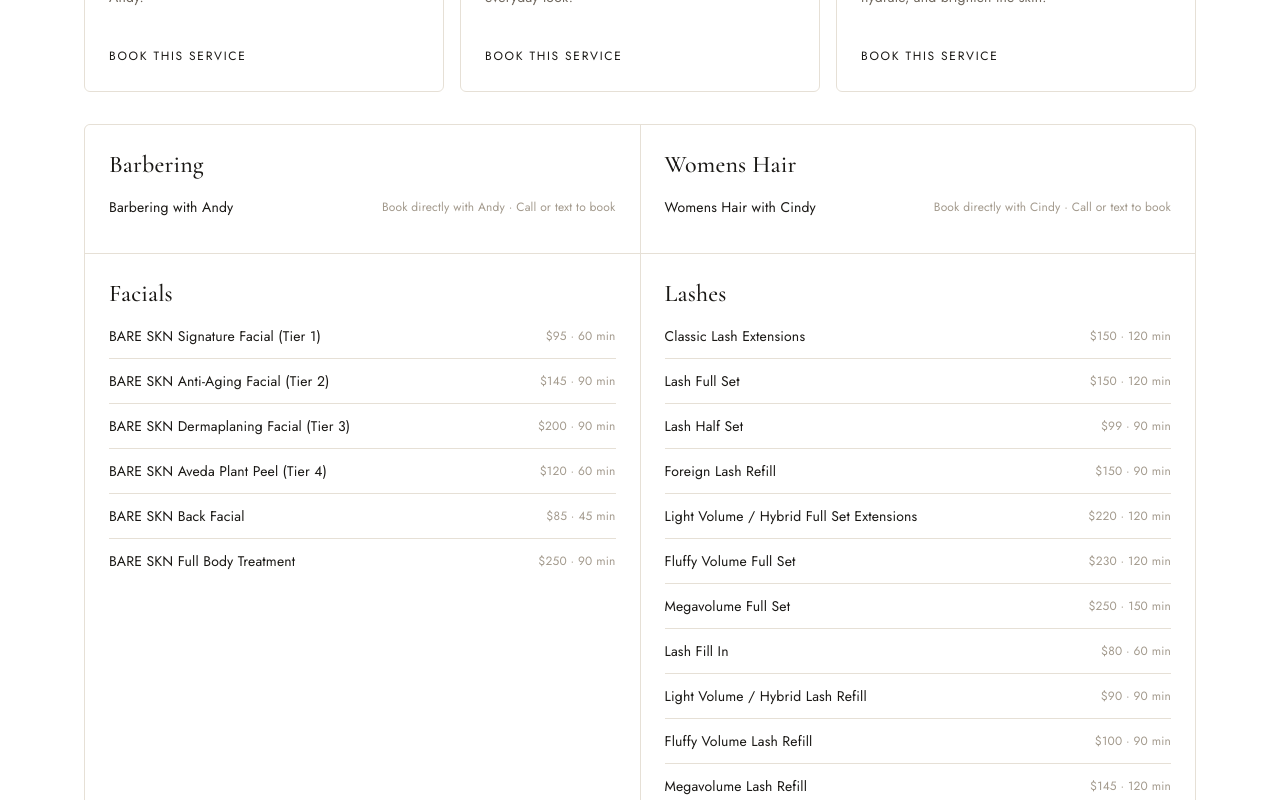
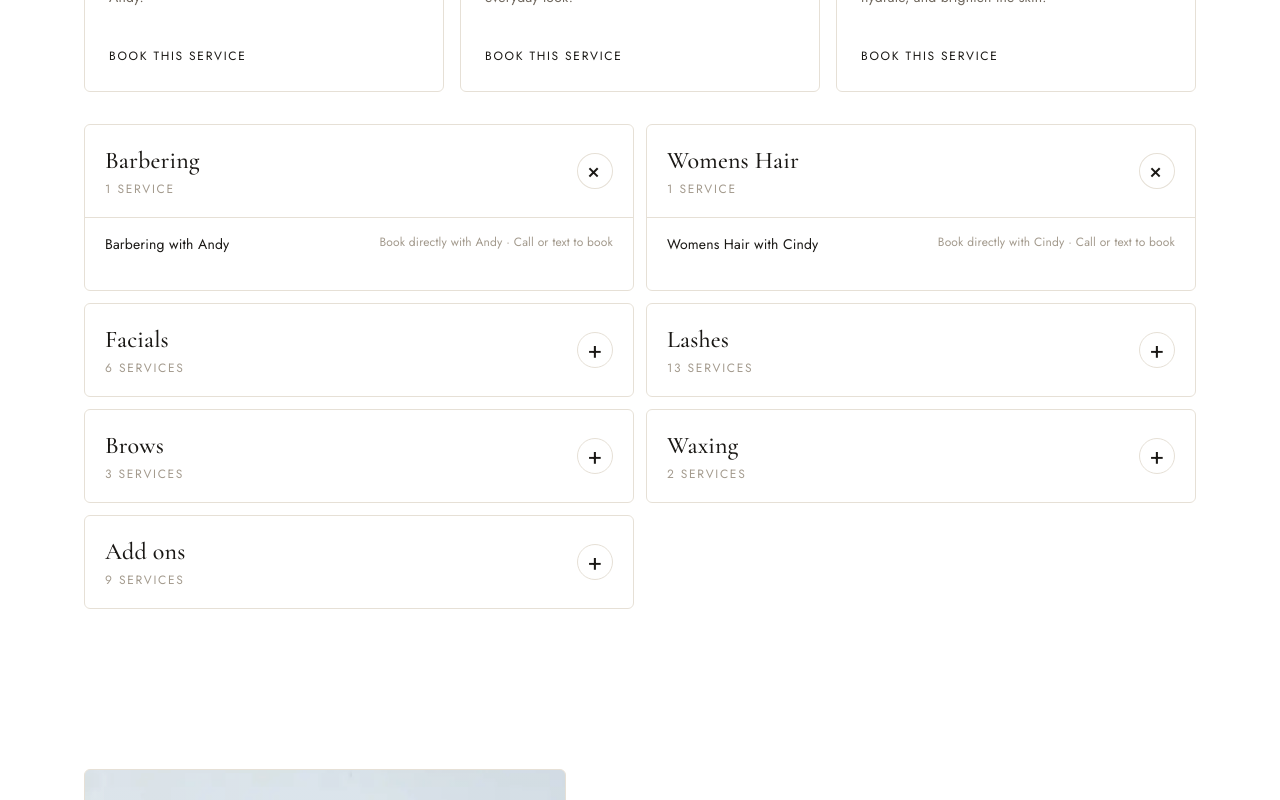
Before and after one commit to tdong1919-dev/BareStudiosOS, a Next.js app: page / in a window 1280 px wide. Shown: the part 1640-2440 px from the top of the page. Built offline with nearby package versions, Linux system fonts and the light colour scheme.

Commit message:
Refine services menu and public animations

```diff
--- a/app/about/page.tsx
+++ b/app/about/page.tsx
@@ -43,7 +43,7 @@
     <main>
       <PublicSiteHeader />
 
-      <section className="mx-auto grid max-w-6xl grid-cols-1 items-center gap-10 px-5 py-16 sm:py-24 md:grid-cols-[0.95fr_1.05fr]">
+      <section className="reveal-up mx-auto grid max-w-6xl grid-cols-1 items-center gap-10 px-5 py-16 sm:py-24 md:grid-cols-[0.95fr_1.05fr]">
         <div>
           <Eyebrow>About</Eyebrow>
           <h1 className="mt-4 font-serif text-5xl font-medium leading-[1.05] tracking-tight sm:text-6xl">
@@ -68,7 +68,7 @@
             </Link>
           </div>
         </div>
-        <div className="overflow-hidden rounded-md border border-border bg-surface-elevated">
+        <div className="hover-lift overflow-hidden rounded-md border border-border bg-surface-elevated">
           <div className="relative aspect-[4/3] bg-linen">
             <Image src={`${IMAGE_BASE}/bare-studios-tools-station.png`} alt="Bare Studios hair and beauty tools" fill sizes="(max-width: 768px) 100vw, 50vw" className="object-cover" />
           </div>
@@ -85,14 +85,14 @@
         </div>
       </section>
 
-      <section className="mx-auto max-w-6xl px-5 pb-20">
+      <section className="reveal-up mx-auto max-w-6xl px-5 pb-20">
         <div className="mb-6">
           <Eyebrow>What clients say</Eyebrow>
           <h2 className="mt-3 font-serif text-4xl font-medium">Kind words from the chair.</h2>
         </div>
         <div className="grid gap-4 md:grid-cols-4">
           {ABOUT_REVIEWS.map((review) => (
-            <article key={review.name} className="rounded-md border border-border bg-surface p-6">
+            <article key={review.name} className="hover-lift rounded-md border border-border bg-surface p-6">
               <p className="text-sm font-medium text-success">★★★★★</p>
               <p className="mt-4 text-base leading-relaxed text-text-secondary">{review.text}</p>
               <div className="mt-6 border-t border-border pt-4">
@@ -109,7 +109,7 @@
             ["bare-studios-blonde-hair.png", "Bare Studios hair service"],
             ["bare-studios-tools-station.png", "Bare Studios tools station"],
           ].map(([file, label]) => (
-            <div key={file} className="relative aspect-[4/3] overflow-hidden rounded-md border border-border bg-linen">
+            <div key={file} className="image-zoom relative aspect-[4/3] overflow-hidden rounded-md border border-border bg-linen">
               <Image src={`${IMAGE_BASE}/${file}`} alt={label} fill sizes="(max-width: 768px) 100vw, 33vw" className="object-contain" />
             </div>
           ))}
--- a/app/globals.css
+++ b/app/globals.css
@@ -56,6 +56,60 @@
 
 /* Primary button = solid ink (kept under the old class name) */
 .bg-gradient-brand { background: var(--gradient-brand); }
+
+.public-page-enter {
+  animation: public-page-enter 520ms ease both;
+}
+
+.reveal-up {
+  animation: reveal-up 640ms ease both;
+}
+
+.hover-lift {
+  transition: transform 220ms ease, box-shadow 220ms ease, background-color 220ms ease;
+}
+
+.hover-lift:hover {
+  transform: translateY(-3px);
+  box-shadow: 0 18px 40px rgba(26, 24, 21, 0.08);
+}
+
+.image-zoom img {
+  transition: transform 700ms ease;
+}
+
+.image-zoom:hover img {
+  transform: scale(1.035);
+}
+
+.service-accordion summary::-webkit-details-marker {
+  display: none;
+}
+
+.service-accordion[open] .service-accordion-icon {
+  transform: rotate(45deg);
+}
+
+@keyframes public-page-enter {
+  from { opacity: 0; transform: translateY(8px); }
+  to { opacity: 1; transform: translateY(0); }
+}
+
+@keyframes reveal-up {
+  from { opacity: 0; transform: translateY(18px); }
+  to { opacity: 1; transform: translateY(0); }
+}
+
+@media (prefers-reduced-motion: reduce) {
+  *,
+  *::before,
+  *::after {
+    animation-duration: 0.001ms !important;
+    animation-iteration-count: 1 !important;
+    scroll-behavior: auto !important;
+    transition-duration: 0.001ms !important;
+  }
+}
 
 /* Soft linen placeholder for photo areas */
 .photo-frame {
--- a/app/page.tsx
+++ b/app/page.tsx
@@ -56,7 +56,7 @@
 
 function Section({ children, className = "", id }: { children: React.ReactNode; className?: string; id?: string }) {
   return (
-    <section id={id} className={`mx-auto max-w-6xl px-5 ${className}`}>
+    <section id={id} className={`reveal-up mx-auto max-w-6xl px-5 ${className}`}>
       {children}
     </section>
   );
@@ -79,7 +79,7 @@
 
 function SalonImage({ label, src, className = "", showLabel = true }: { label: string; src: string; className?: string; showLabel?: boolean }) {
   return (
-    <div className={`relative overflow-hidden rounded-md border border-border bg-linen ${className}`}>
+    <div className={`image-zoom relative overflow-hidden rounded-md border border-border bg-linen ${className}`}>
       <Image src={src} alt={label} fill sizes="(max-width: 768px) 100vw, 50vw" className="object-cover" />
       <div className="absolute inset-0 bg-gradient-to-t from-black/28 via-transparent to-white/8" />
       {showLabel ? (
@@ -184,7 +184,7 @@
 
         <div className="grid grid-cols-1 gap-4 md:grid-cols-3">
           {FEATURED_SERVICES.map((service) => (
-            <Link key={service.name} href={service.href} className="group rounded-md border border-border bg-surface p-6 transition-colors hover:bg-surface-elevated">
+            <Link key={service.name} href={service.href} className="hover-lift group rounded-md border border-border bg-surface p-6 transition-colors hover:bg-surface-elevated">
               <div className="flex items-start justify-between gap-4">
                 <p className="font-serif text-2xl font-medium">{service.name}</p>
                 <span className="shrink-0 text-sm text-text-muted">{service.price}</span>
@@ -195,19 +195,40 @@
           ))}
         </div>
 
-        <div className="mt-8 grid grid-cols-1 gap-px overflow-hidden rounded-md border border-border bg-border md:grid-cols-2">
-          {BARE_SERVICE_CATEGORIES.map((category) => (
-            <div key={category.name} className="bg-white p-6">
-              <h3 className="font-serif text-2xl font-medium">{category.name}</h3>
-              <div className="mt-4 space-y-3">
+        <div className="mt-8 grid gap-3 md:grid-cols-2">
+          {BARE_SERVICE_CATEGORIES.map((category, index) => (
+            <details
+              key={category.name}
+              className="service-accordion hover-lift rounded-md border border-border bg-white"
+              open={index < 2}
+            >
+              <summary className="flex cursor-pointer list-none items-center justify-between gap-4 p-5">
+                <div>
+                  <h3 className="font-serif text-2xl font-medium">{category.name}</h3>
+                  <p className="mt-1 text-xs uppercase tracking-[0.14em] text-text-muted">
+                    {category.services.length} {category.services.length === 1 ? "service" : "services"}
+                  </p>
+                </div>
+                <span className="service-accordion-icon grid size-9 shrink-0 place-items-center rounded-full border border-border text-2xl leading-none transition-transform">
+                  +
+                </span>
+              </summary>
+              <div className="max-h-[360px] overflow-y-auto border-t border-border px-5 pb-5">
                 {category.services.map((service) => (
-                  <Link key={service.name} href={`/book?service=${encodeURIComponent(service.name)}`} className="flex items-center justify-between gap-4 border-b border-border pb-3 last:border-b-0">
+                  <Link
+                    key={service.name}
+                    href={`/book?service=${encodeURIComponent(service.name)}`}
+                    className="grid gap-2 border-b border-border py-4 last:border-b-0 sm:grid-cols-[1fr_auto]"
+                  >
                     <span className="text-sm text-text-primary">{service.name}</span>
-                    <span className="shrink-0 text-xs text-text-muted">{service.price} · {service.duration}</span>
+                    <span className="text-xs text-text-muted sm:text-right">{service.price} · {service.duration}</span>
+                    {service.description ? (
+                      <span className="text-xs leading-relaxed text-text-secondary sm:col-span-2">{service.description}</span>
+                    ) : null}
                   </Link>
                 ))}
               </div>
-            </div>
+            </details>
           ))}
         </div>
       </Section>
--- a/components/app/PublicSiteHeader.tsx
+++ b/components/app/PublicSiteHeader.tsx
@@ -9,7 +9,7 @@
   ];
 
   return (
-    <header className="sticky top-0 z-30 border-b border-border bg-white/90 backdrop-blur">
+    <header className="public-page-enter sticky top-0 z-30 border-b border-border bg-white/90 backdrop-blur">
       <div className="mx-auto flex h-16 max-w-6xl items-center justify-between px-5">
         <Link href="/" className="shrink-0 font-serif text-lg tracking-wide sm:text-xl">
           Bare Studios
--- a/components/marketing/PageShell.tsx
+++ b/components/marketing/PageShell.tsx
@@ -29,7 +29,7 @@
     <main>
       {session && !publicPage ? <AdminTopNav session={session} active={eyebrow} /> : <PublicSiteHeader />}
 
-      <section className={`${wide ? "max-w-6xl" : "max-w-3xl"} mx-auto px-5 py-14 sm:py-20`}>
+      <section className={`${wide ? "max-w-6xl" : "max-w-3xl"} ${publicPage ? "public-page-enter" : ""} mx-auto px-5 py-14 sm:py-20`}>
         <p className="text-[11px] uppercase tracking-[0.24em] text-text-muted">{eyebrow}</p>
         <h1 className="mt-3 font-serif text-4xl font-medium tracking-tight sm:text-5xl">{title}</h1>
         <p className="mt-5 max-w-xl leading-relaxed text-text-secondary">{intro}</p>
```
